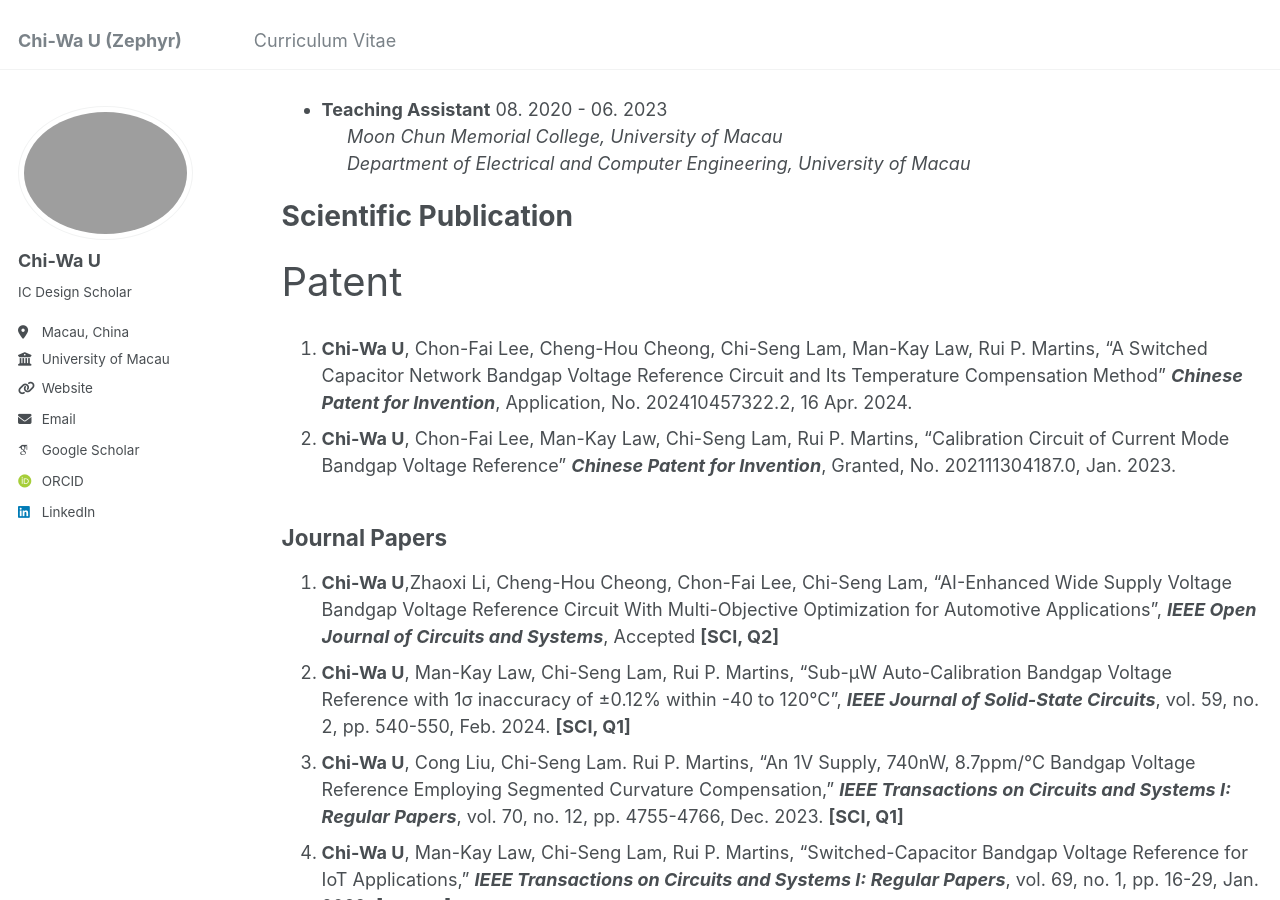
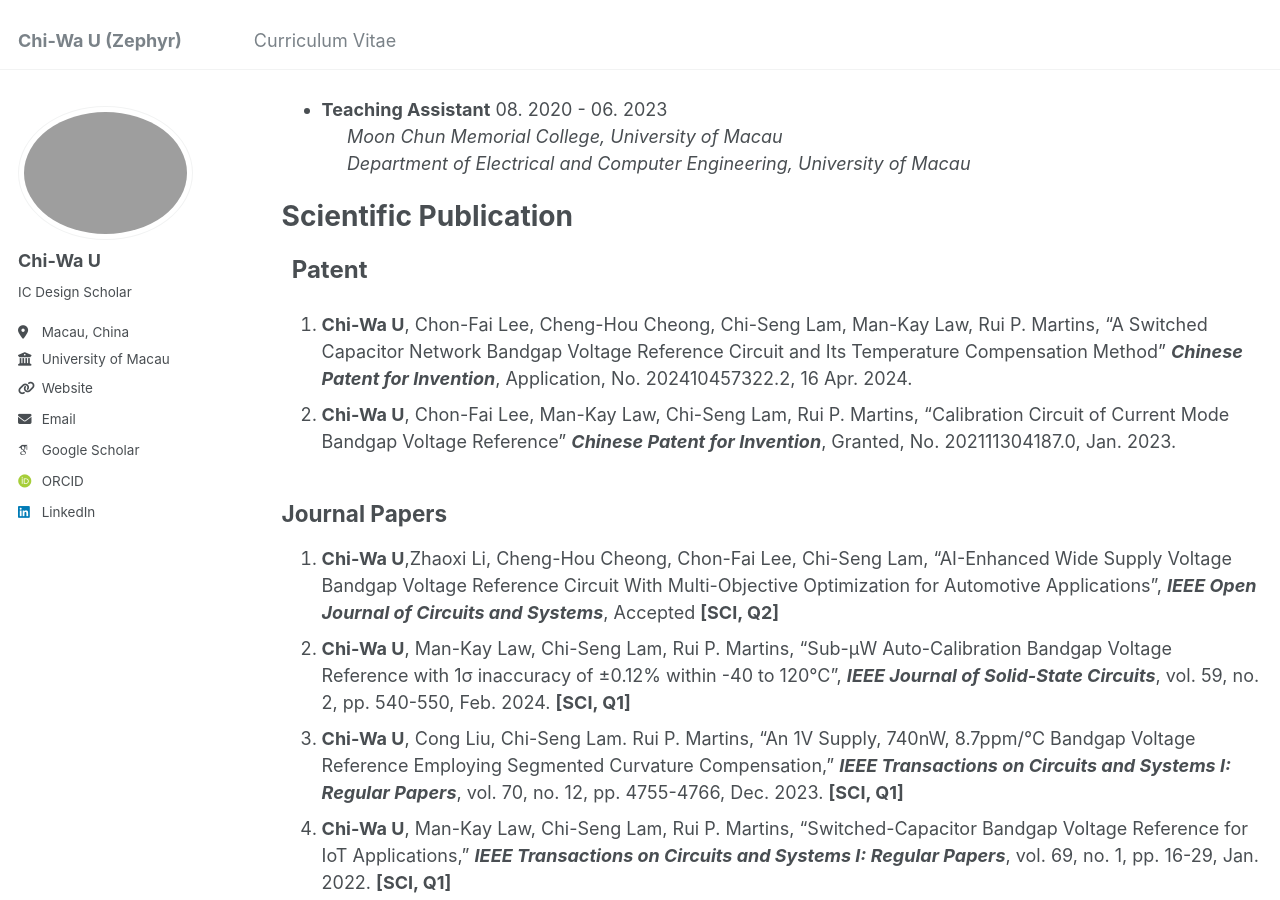
Before and after one commit to Zephyr-U/Personal-web, a Jekyll site: the page built from _pages/cv.md, in a window 1280 px wide and 900 px high, scrolled down 501 px. Built offline with Jekyll 4.4.1, drawn with Linux system fonts in a browser that asks for light colours; some web fonts are replaced.

Commit message:
CV_Patent

```diff
--- a/_pages/cv.md
+++ b/_pages/cv.md
@@ -28,7 +28,7 @@ redirect_from:
 &nbsp;&nbsp;&nbsp;&nbsp; *Department of Electrical and Computer Engineering, University of Macau*<br />
 
 # Scientific Publication
-<span style="font-size: 40px;">Patent</span><br />
+&nbsp;&nbsp;**<span style="font-size: 24px;">Patent</span>**
   1. **Chi-Wa U**, Chon-Fai Lee, Cheng-Hou Cheong, Chi-Seng Lam, Man-Kay Law, Rui P. Martins, "A Switched Capacitor Network Bandgap Voltage Reference Circuit and Its Temperature Compensation Method" ***Chinese Patent for Invention***, Application, No. 202410457322.2, 16 Apr. 2024.
   2. **Chi-Wa U**, Chon-Fai Lee, Man-Kay Law, Chi-Seng Lam, Rui P. Martins, “Calibration Circuit of Current Mode Bandgap Voltage Reference” ***Chinese Patent for Invention***, Granted, No. 202111304187.0, Jan. 2023. <br />
 
```
